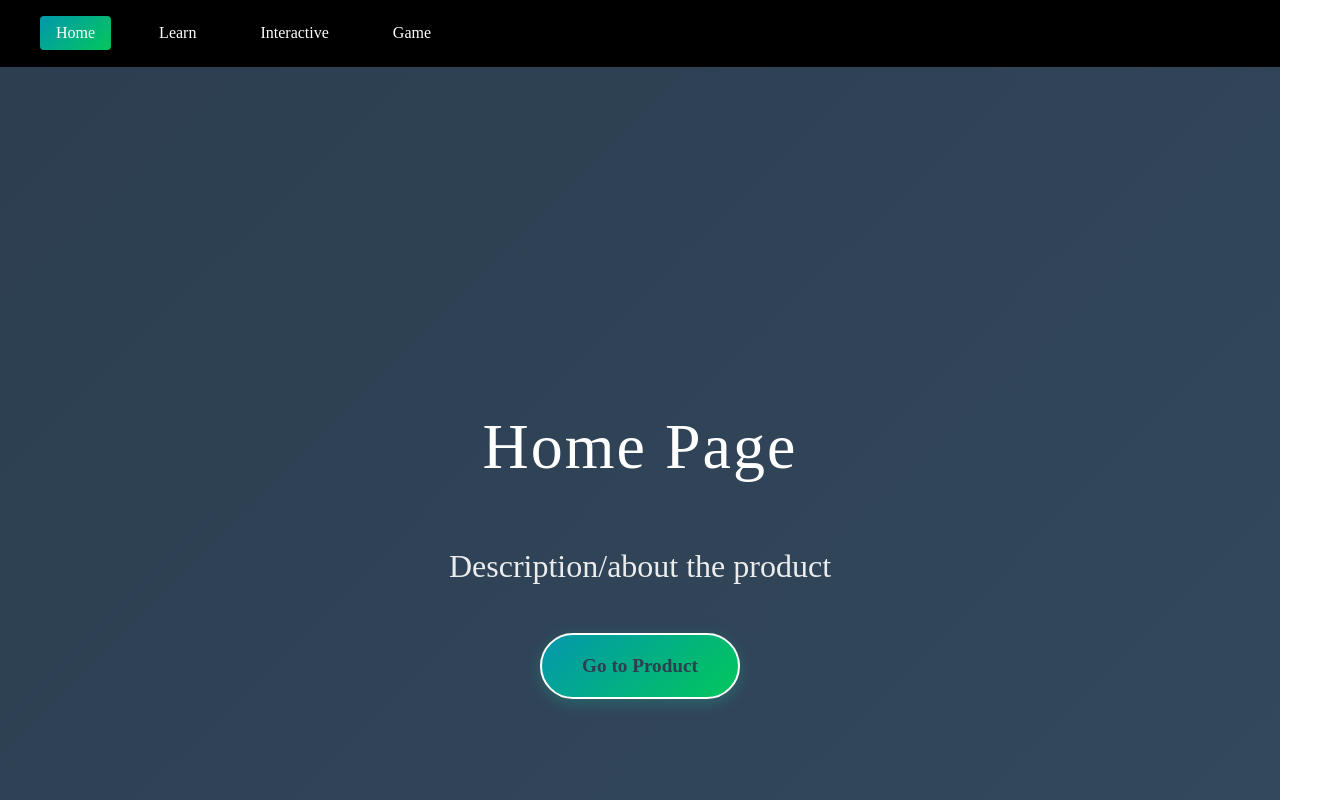
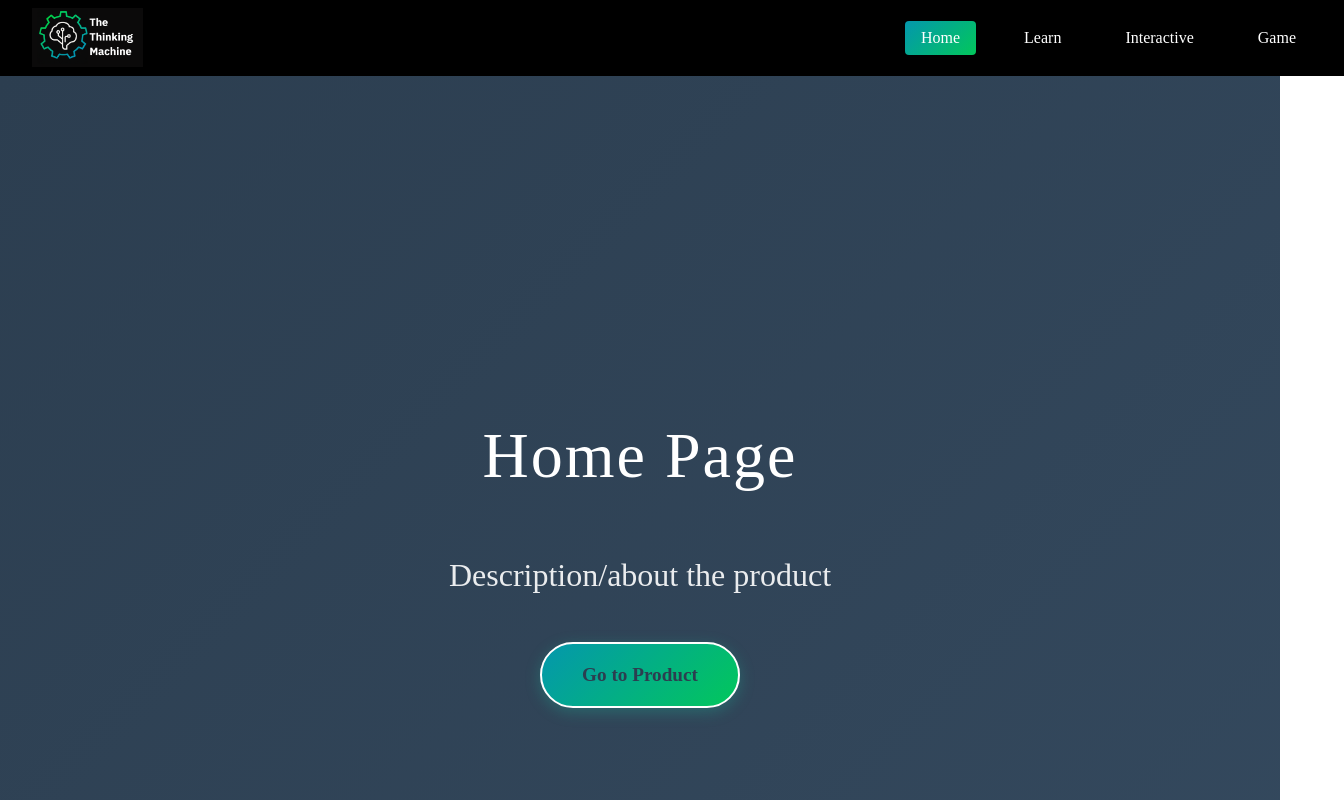
Before and after one commit to InnovatorBO/Computer-Interactive, a SvelteKit app: page / in a window 1280 px wide. Shown: the top 800 px of the page, 1344 px wide, since content can reach past the window. Built offline with nearby package versions, Linux system fonts and the light colour scheme.

Commit message:
added logo to navbar

```diff
--- a/src/routes/+layout.svelte
+++ b/src/routes/+layout.svelte
@@ -5,11 +5,14 @@
 
 <div class="page-wrapper">
   <nav class="nav-container">
+    <div class="nav-inner">
+      <img src="./ttm-logo.png" alt="Logo" class="logo" />
       <div class="nav-links">
         <a href="/" class:active={$page.url.pathname === '/'}>Home</a>
         <a href="/learn" class:active={$page.url.pathname === '/learn'}>Learn</a>
         <a href="/interactive" class:active={$page.url.pathname === '/interactive'}>Interactive</a>
         <a href="/game_page" class:active={$page.url.pathname === '/game_page'}>Game</a>
+      </div>
     </div>
 </nav>
 
@@ -38,19 +41,36 @@
     min-height: 100vh;
     display: flex;
     flex-direction: column;
+    width: 100%;
   }
 
+
   .nav-container {
-    padding: 1rem;
-    border-bottom: 1px solid #000000;
-    background: #000000;
+    display: flex;
+    height: 75px;
+    width: 100%;
+    background: #000;
+    padding: 0 2rem;
+    border-bottom: 1px solid #000;
+    align-items: center;
+  }
+
+  .nav-inner {
+    display: flex;
+    align-items: center;
+    justify-content: space-between;
+    width: 100%;
+  }
+
+  .logo {
+    height: 60px;
+    width: auto;
+    object-fit: contain;
   }
 
   .nav-links {
     display: flex;
     gap: 2rem;
-    max-width: 1200px;
-    margin: 0 auto;
   }
 
   .nav-links a {
```
Also changed, not shown: static/ttm-logo.png (added). Lines whose indentation alone changed are shown as unchanged.
